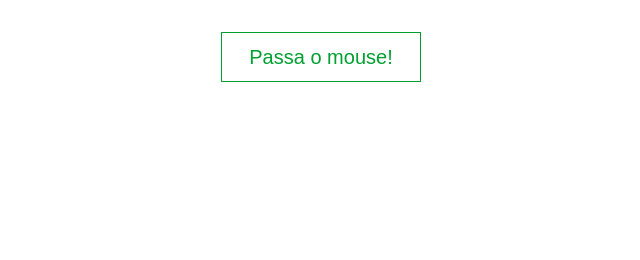
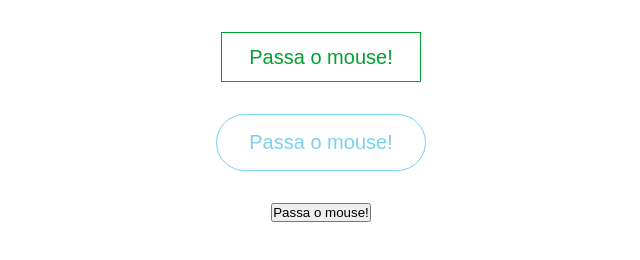
Before and after one commit to Gu-Simplicio/treinos-CSS, a plain HTML site: page botoesEstilosos/index.html in a window 1280 px wide. Shown: the whole page, without its empty margins (319-959 px from the left). Drawn offline with Linux system fonts and the light colour scheme.

Commit message:
segundo botão feito!

```diff
--- a/botoesEstilosos/index.html
+++ b/botoesEstilosos/index.html
@@ -11,6 +11,12 @@
         <li>
             <button id="botao-um">Passa o mouse!</button>
         </li>
+        <li>
+            <button id="botao-dois">Passa o mouse!</button>
+        </li>
+        <li>
+            <button id="botao-tres">Passa o mouse!</button>
+        </li>
     </ul>
 </body>
 </html>
--- a/botoesEstilosos/style.css
+++ b/botoesEstilosos/style.css
@@ -54,8 +54,45 @@ button{
     transform: translate(-50%, -50%);
 }
 
+/* hover do primeiro botão */
 #botao-um:hover { color: #fff }
 #botao-um:hover::before{
     width: 100%;
     height: 100%;
 }
+
+/* estilizações do segundo botão */
+#botao-dois {
+    border: none;
+    outline: none;
+    overflow: hidden;
+    color: #7ad1ee;
+    padding: 1rem 2rem;
+    font-size: 1.25rem;
+    border-radius: 50px;
+    border: 1px solid #7ad1ee;
+    background-color: transparent;
+}
+
+#botao-dois::before {
+    top: 0;
+    z-index: -1;
+    left: -100%;
+    content: '';
+    width: 100%;
+    height: 100%;
+    position: absolute;
+    border-radius: 50px;
+    transition: .25s ease;
+    background-color: blue;
+}
+
+
+/* hover do segundo botão */
+#botao-dois:hover{
+    color: #fff;
+    border-color: blue;
+}
+#botao-dois:hover::before {
+    left: 0;
+}
```
